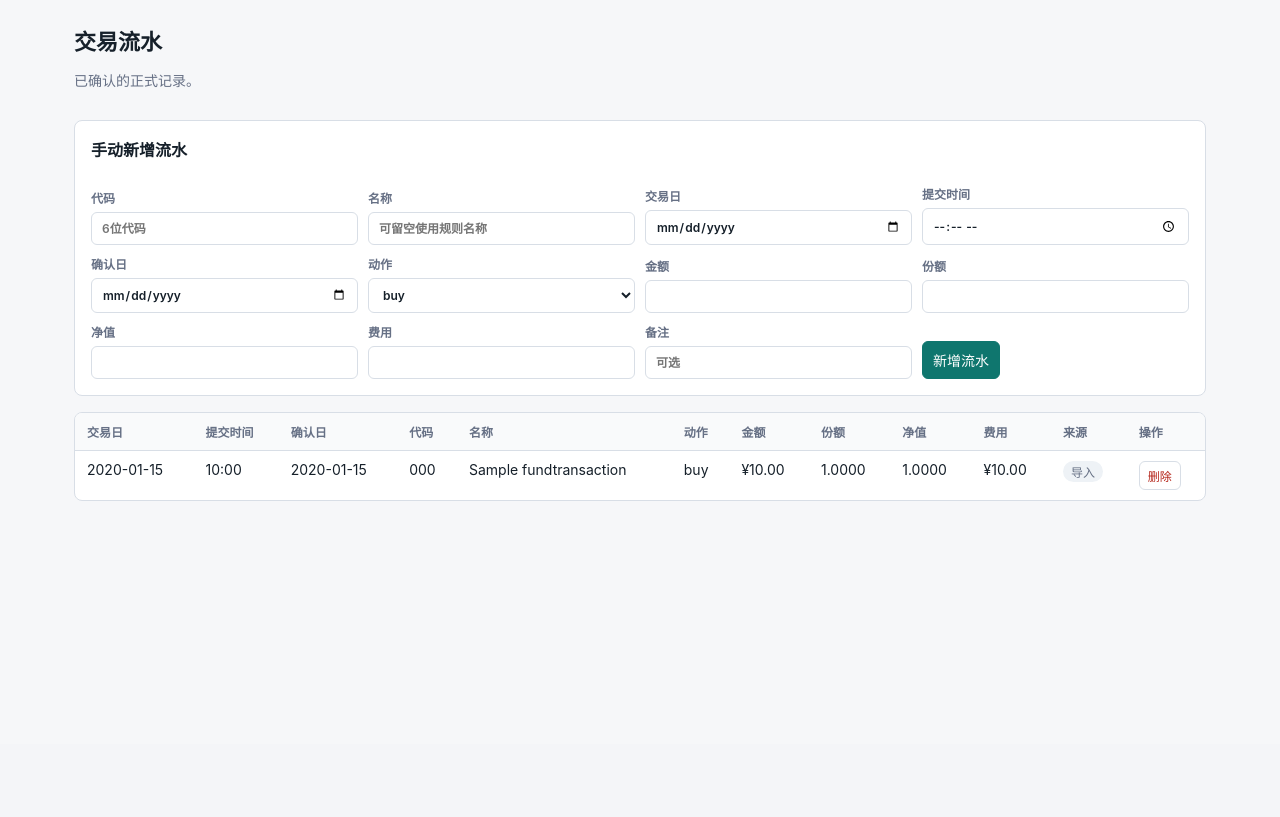
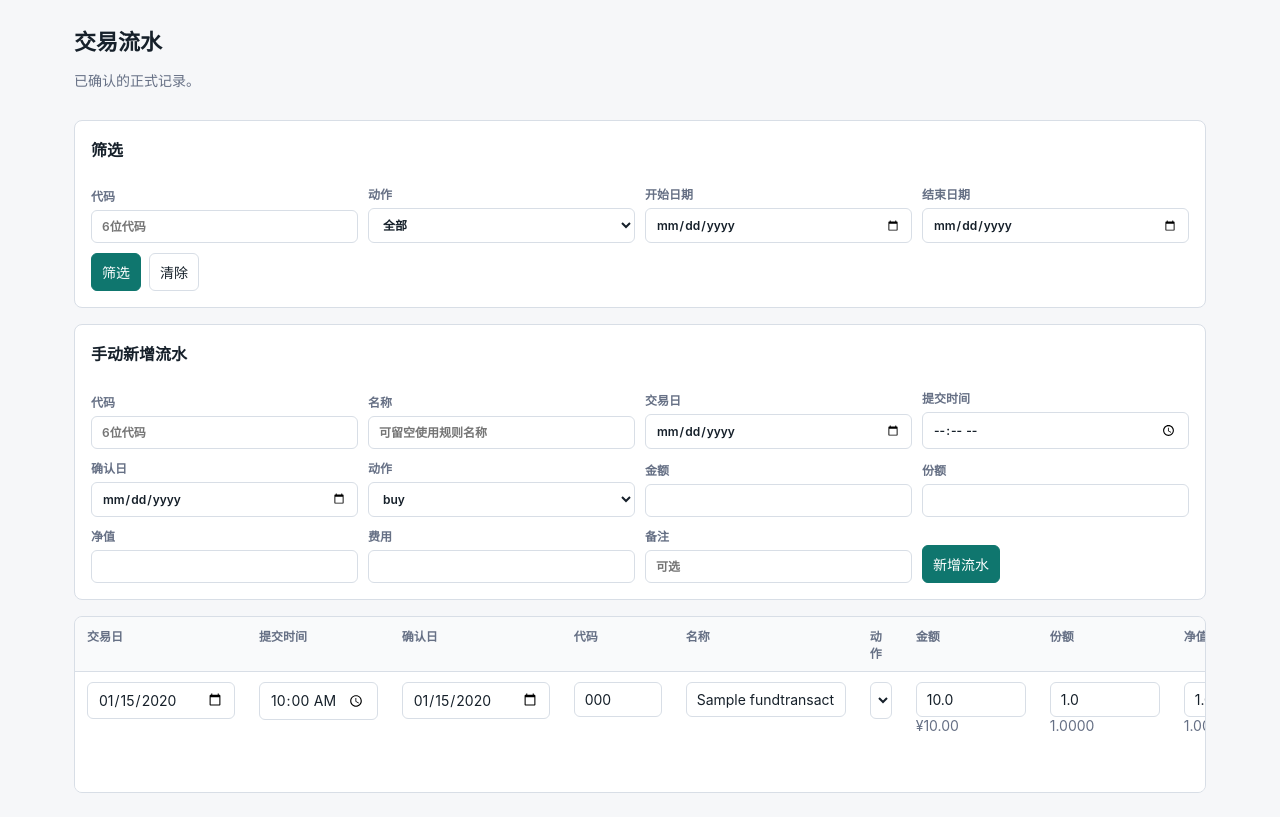
Before and after one commit to XYR-star/fund-ledger, a FastAPI app: page /transactions in a window 1280 px wide. Shown: the part 56-873 px from the top of the page. Before the commit the page ends 557 px from the top, so only its background shows below. Run offline with FastAPI, Linux system fonts and the light colour scheme; the visitor is signed in with stand-in values (Sample User, id 1); tables that the repository leaves empty hold one stand-in row (values such as "Sample post"); parts of the project's set-up code (start-up, migrations or seed data) failed here and were passed over.

Commit message:
Add transaction editing and filters

```diff
--- a/app/main.py
+++ b/app/main.py
@@ -149,6 +149,35 @@ def safe_candidates_return(return_to: str = "") -> str:
 
 def candidates_redirect_with_message(return_to: str, message: str) -> RedirectResponse:
     target = safe_candidates_return(return_to)
+    joiner = "&" if "?" in target else "?"
+    return redirect(f"{target}{joiner}{urlencode({'message': message})}")
+
+
+def transactions_url(
+    fund_code: str = "",
+    action: str = "",
+    date_from: date | None = None,
+    date_to: date | None = None,
+) -> str:
+    params = {}
+    if fund_code:
+        params["fund_code"] = fund_code
+    if action:
+        params["action"] = action
+    if date_from:
+        params["date_from"] = date_from.isoformat()
+    if date_to:
+        params["date_to"] = date_to.isoformat()
+    query = urlencode(params)
+    return f"/transactions?{query}" if query else "/transactions"
+
+
+def safe_transactions_return(return_to: str = "") -> str:
+    return return_to if return_to == "/transactions" or return_to.startswith("/transactions?") else "/transactions"
+
+
+def transactions_redirect_with_message(return_to: str, message: str) -> RedirectResponse:
+    target = safe_transactions_return(return_to)
     joiner = "&" if "?" in target else "?"
     return redirect(f"{target}{joiner}{urlencode({'message': message})}")
 
@@ -2595,12 +2624,25 @@ def _apply_unmatched_code_fix(
 def transactions_page(
     request: Request,
     message: str = "",
-    _: str = Depends(require_user),
-    session: Session = Depends(get_session),
-):
-    transactions = session.exec(
-        select(FundTransaction).order_by(desc(FundTransaction.trade_date))
-    ).all()
+    fund_code: str = "",
+    action: str = "",
+    date_from: Optional[date] = None,
+    date_to: Optional[date] = None,
+    _: str = Depends(require_user),
+    session: Session = Depends(get_session),
+):
+    query = select(FundTransaction)
+    code = fund_code.strip().zfill(6) if fund_code.strip() else ""
+    if code:
+        query = query.where(FundTransaction.fund_code == code)
+    if action in {item.value for item in TransactionAction}:
+        query = query.where(FundTransaction.action == TransactionAction(action))
+    if date_from:
+        query = query.where(FundTransaction.trade_date >= date_from)
+    if date_to:
+        query = query.where(FundTransaction.trade_date <= date_to)
+    transactions = session.exec(query.order_by(desc(FundTransaction.trade_date), desc(FundTransaction.id))).all()
+    return_to = transactions_url(code, action, date_from, date_to)
     return templates.TemplateResponse(
         "transactions.html",
         {
@@ -2608,6 +2650,13 @@ def transactions_page(
             "transactions": transactions,
             "actions": list(TransactionAction),
             "message": message,
+            "filters": {
+                "fund_code": code,
+                "action": action,
+                "date_from": date_from,
+                "date_to": date_to,
+            },
+            "return_to": return_to,
         },
     )
 
@@ -2625,12 +2674,13 @@ def transaction_create(
     nav: Optional[float] = Form(None),
     fee: Optional[float] = Form(None),
     note: str = Form(""),
+    return_to: str = Form("/transactions"),
     _: str = Depends(require_user),
     session: Session = Depends(get_session),
 ):
     code = fund_code.strip().zfill(6)
     if not code.isdigit() or len(code) != 6:
-        return redirect("/transactions?message=无效的基金代码")
+        return transactions_redirect_with_message(return_to, "无效的基金代码")
     rule = get_fund_rule(session, code)
     amount_cny, share, fee, confirm_date, trade_date, nav = calculate_manual_transaction_values(
         session,
@@ -2660,12 +2710,66 @@ def transaction_create(
     )
     session.add(tx)
     session.commit()
-    return redirect("/transactions?message=手动流水已新增")
+    return transactions_redirect_with_message(return_to, "手动流水已新增")
+
+
+@app.post("/transactions/{transaction_id}/update")
+def transaction_update(
+    transaction_id: int,
+    fund_code: str = Form(...),
+    fund_name: str = Form(""),
+    trade_date: date = Form(...),
+    submitted_at: Optional[time] = Form(None),
+    confirm_date: Optional[date] = Form(None),
+    action: TransactionAction = Form(...),
+    amount_cny: Optional[float] = Form(None),
+    share: Optional[float] = Form(None),
+    nav: Optional[float] = Form(None),
+    fee: Optional[float] = Form(None),
+    note: str = Form(""),
+    return_to: str = Form("/transactions"),
+    _: str = Depends(require_user),
+    session: Session = Depends(get_session),
+):
+    tx = session.get(FundTransaction, transaction_id)
+    if not tx:
+        raise HTTPException(status_code=404)
+    code = fund_code.strip().zfill(6)
+    if not code.isdigit() or len(code) != 6:
+        return transactions_redirect_with_message(return_to, "无效的基金代码")
+    rule = get_fund_rule(session, code)
+    amount_cny, share, fee, confirm_date, trade_date, nav = calculate_manual_transaction_values(
+        session,
+        code,
+        action,
+        amount_cny,
+        share,
+        nav,
+        fee,
+        trade_date,
+        submitted_at,
+        confirm_date,
+    )
+    tx.fund_code = code
+    tx.fund_name = fund_name.strip() or rule.fund_name
+    tx.trade_date = trade_date
+    tx.submitted_at = submitted_at
+    tx.confirm_date = confirm_date
+    tx.action = action
+    tx.amount_cny = amount_cny
+    tx.share = share
+    tx.nav = nav
+    tx.fee = fee
+    tx.raw_text = note.strip()
+    session.add(tx)
+    session.commit()
+    return transactions_redirect_with_message(return_to, "流水已更新")
 
 
 @app.post("/transactions/{transaction_id}/delete")
 def transaction_delete(
     transaction_id: int,
+    return_to: str = Form("/transactions"),
     _: str = Depends(require_user),
     session: Session = Depends(get_session),
 ):
@@ -2681,7 +2785,7 @@ def transaction_delete(
             session.add(candidate)
     session.delete(tx)
     session.commit()
-    return redirect("/transactions?message=流水已删除")
+    return transactions_redirect_with_message(return_to, "流水已删除")
 
 
 @app.get("/holdings", response_class=HTMLResponse)
--- a/app/templates/transactions.html
+++ b/app/templates/transactions.html
@@ -9,8 +9,29 @@
 </div>
 {% if message %}<section class="panel">{{ message }}</section>{% endif %}
 <section class="panel stack" style="margin-bottom:16px">
+  <h2>筛选</h2>
+  <form class="form-grid" method="get" action="/transactions">
+    <label>代码<input name="fund_code" value="{{ filters.fund_code }}" placeholder="6位代码"></label>
+    <label>动作
+      <select name="action">
+        <option value="">全部</option>
+        {% for action in actions %}
+        <option value="{{ action.value }}" {% if filters.action == action.value %}selected{% endif %}>{{ action.value }}</option>
+        {% endfor %}
+      </select>
+    </label>
+    <label>开始日期<input type="date" name="date_from" value="{{ filters.date_from or '' }}"></label>
+    <label>结束日期<input type="date" name="date_to" value="{{ filters.date_to or '' }}"></label>
+    <div class="actions">
+      <button class="btn primary" type="submit">筛选</button>
+      <a class="btn" href="/transactions">清除</a>
+    </div>
+  </form>
+</section>
+<section class="panel stack" style="margin-bottom:16px">
   <h2>手动新增流水</h2>
   <form class="form-grid" method="post" action="/transactions">
+    <input type="hidden" name="return_to" value="{{ return_to }}">
     <label>代码<input name="fund_code" required placeholder="6位代码"></label>
     <label>名称<input name="fund_name" placeholder="可留空使用规则名称"></label>
     <label>交易日<input type="date" name="trade_date" required></label>
@@ -39,24 +60,50 @@
     <tbody>
       {% for t in transactions %}
       <tr>
-        <td>{{ t.trade_date }}</td>
-        <td>{% if t.submitted_at %}{{ t.submitted_at.strftime('%H:%M') }}{% else %}-{% endif %}</td>
-        <td>{{ t.confirm_date or "-" }}</td>
-        <td>{{ t.fund_code }}</td>
-        <td>{{ t.fund_name or "-" }}</td>
-        <td>{{ t.action.value }}</td>
-        <td>{% if t.amount_cny is not none %}¥{{ "%.2f"|format(t.amount_cny) }}{% else %}-{% endif %}</td>
-        <td>{% if t.share is not none %}{{ "%.4f"|format(t.share) }}{% else %}-{% endif %}</td>
-        <td>{% if t.nav is not none %}{{ "%.4f"|format(t.nav) }}{% else %}-{% endif %}</td>
-        <td>{% if t.fee is not none %}¥{{ "%.2f"|format(t.fee) }}{% else %}-{% endif %}</td>
+        <td>
+          <form id="tx-update-{{ t.id }}" method="post" action="/transactions/{{ t.id }}/update"></form>
+          <input form="tx-update-{{ t.id }}" type="hidden" name="return_to" value="{{ return_to }}">
+          <input form="tx-update-{{ t.id }}" type="date" name="trade_date" value="{{ t.trade_date }}" required>
+        </td>
+        <td><input form="tx-update-{{ t.id }}" type="time" name="submitted_at" value="{{ t.submitted_at.strftime('%H:%M') if t.submitted_at else '' }}"></td>
+        <td><input form="tx-update-{{ t.id }}" type="date" name="confirm_date" value="{{ t.confirm_date or '' }}"></td>
+        <td><input form="tx-update-{{ t.id }}" name="fund_code" value="{{ t.fund_code }}" required style="width:88px"></td>
+        <td><input form="tx-update-{{ t.id }}" name="fund_name" value="{{ t.fund_name or '' }}" style="min-width:160px"></td>
+        <td>
+          <select form="tx-update-{{ t.id }}" name="action">
+            {% for action in actions %}
+            <option value="{{ action.value }}" {% if t.action == action %}selected{% endif %}>{{ action.value }}</option>
+            {% endfor %}
+          </select>
+        </td>
+        <td>
+          <input form="tx-update-{{ t.id }}" type="number" step="0.01" name="amount_cny" value="{{ t.amount_cny if t.amount_cny is not none else '' }}" style="width:110px">
+          <div class="muted">{% if t.amount_cny is not none %}¥{{ "%.2f"|format(t.amount_cny) }}{% else %}-{% endif %}</div>
+        </td>
+        <td>
+          <input form="tx-update-{{ t.id }}" type="number" step="0.0001" name="share" value="{{ t.share if t.share is not none else '' }}" style="width:110px">
+          <div class="muted">{% if t.share is not none %}{{ "%.4f"|format(t.share) }}{% else %}-{% endif %}</div>
+        </td>
+        <td>
+          <input form="tx-update-{{ t.id }}" type="number" step="0.0001" name="nav" value="{{ t.nav if t.nav is not none else '' }}" style="width:90px">
+          <div class="muted">{% if t.nav is not none %}{{ "%.4f"|format(t.nav) }}{% else %}-{% endif %}</div>
+        </td>
+        <td>
+          <input form="tx-update-{{ t.id }}" type="number" step="0.01" name="fee" value="{{ t.fee if t.fee is not none else '' }}" style="width:90px">
+          <div class="muted">{% if t.fee is not none %}¥{{ "%.2f"|format(t.fee) }}{% else %}-{% endif %}</div>
+        </td>
         <td>
           {% if t.source_file == "manual" %}<span class="badge">手动</span>{% elif t.source_file %}<span class="badge">导入</span>{% else %}-{% endif %}
-          {% if t.source_file == "manual" and t.raw_text %}<span class="muted">{{ t.raw_text[:24] }}</span>{% endif %}
+          <input form="tx-update-{{ t.id }}" name="note" value="{{ t.raw_text if t.source_file == 'manual' else '' }}" placeholder="备注" style="min-width:110px">
         </td>
         <td>
-          <form method="post" action="/transactions/{{ t.id }}/delete">
-            <button class="btn danger small" type="submit">删除</button>
-          </form>
+          <div class="actions">
+            <button form="tx-update-{{ t.id }}" class="btn small" type="submit">保存</button>
+            <form method="post" action="/transactions/{{ t.id }}/delete">
+              <input type="hidden" name="return_to" value="{{ return_to }}">
+              <button class="btn danger small" type="submit">删除</button>
+            </form>
+          </div>
         </td>
       </tr>
       {% else %}
```
Also changed, not shown: tests/test_app.py (+64 -0 lines).
